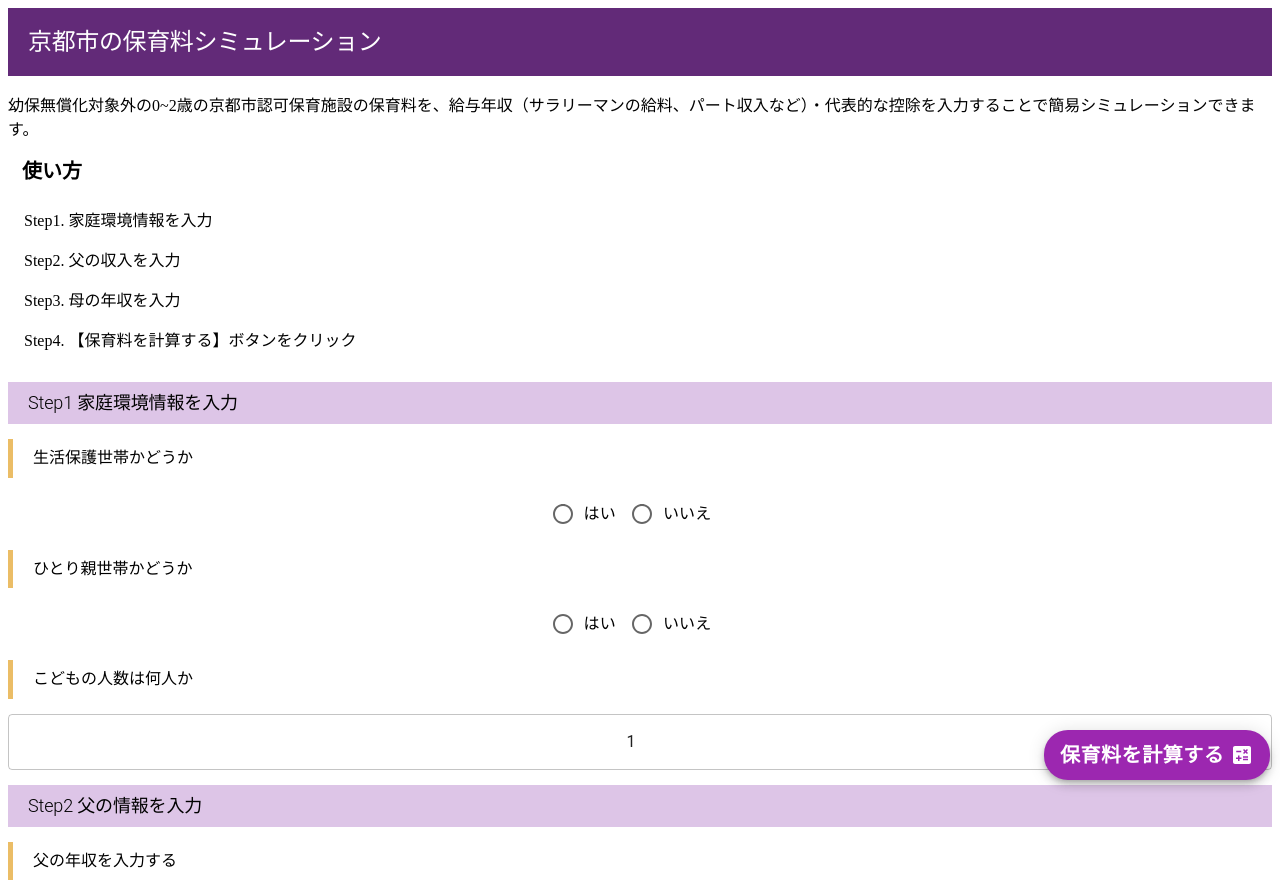
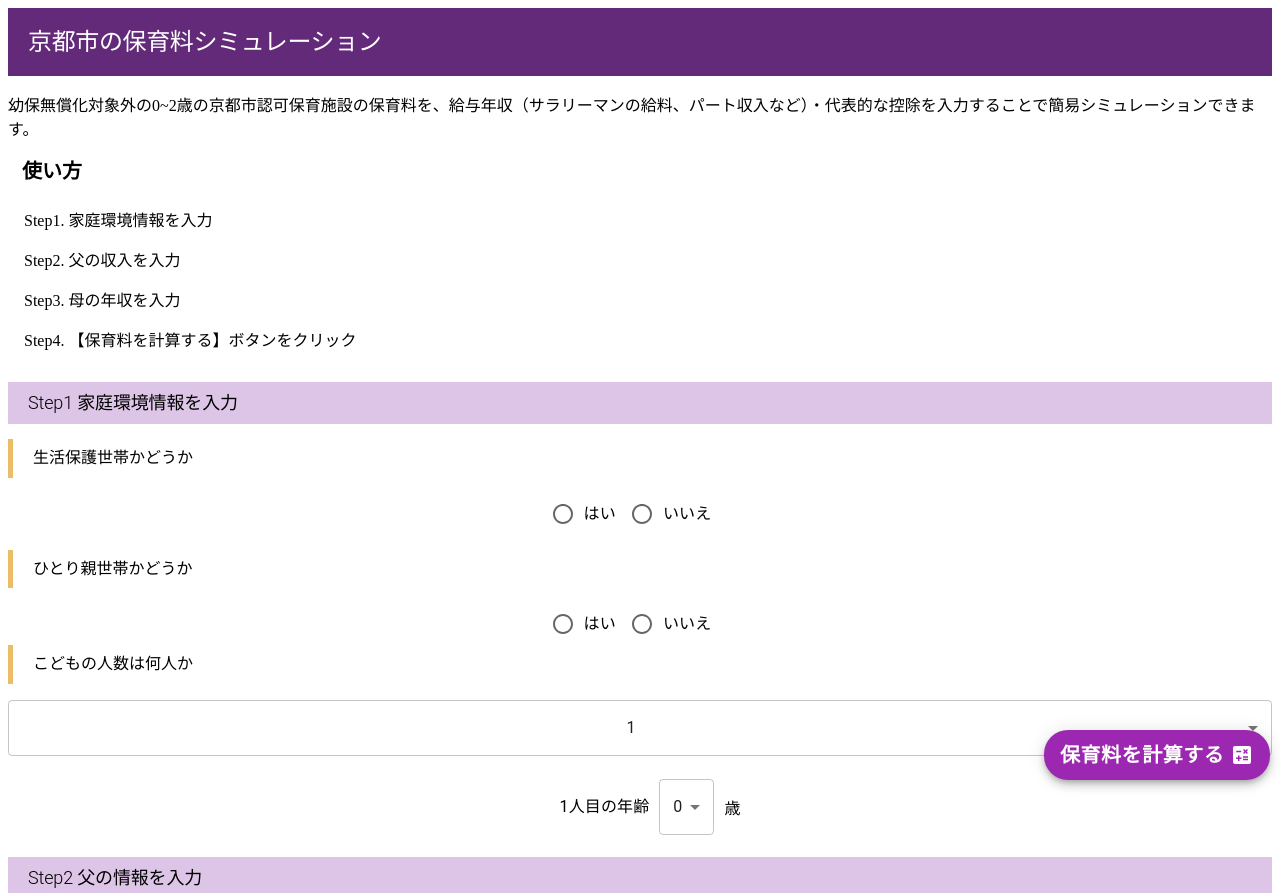
Before and after one commit to pistachiyoda/kyotocity-nursery-fee-simulator-v2, a React (Create React App) app: page / in a window 1280 px wide. Shown: the top 893 px of the page. Built offline with nearby package versions, Linux system fonts and the light colour scheme.

Commit message:
#10 子供の人数とそれぞれの年齢の入力とstateでの管理を実装した。

```diff
--- a/src/App.tsx
+++ b/src/App.tsx
@@ -14,6 +14,7 @@ import { layerSpecifierModel } from "./models/layerSpecifierModel";
 import { InputInfo } from "./models/inputModel/inputInfoModel";
 import { RadioInputInfo } from "./components/RadioInputlnfo";
 import { SelectInputInfo } from "./components/SelectInputInfo";
+import { InputAge } from "./components/InputAge";
 
 function App() {
   const [inputInfo, setInputInfo] = useState<InputInfo>({
@@ -21,6 +22,7 @@ function App() {
       isWelfareHousehold: false,
       isSingleParentHousehold: false,
       numberOfChildren: 1,
+      ageOfChildren: [0],
     },
     individualInfoInputList: [{ employmentIncome: 0 }, { employmentIncome: 0 }],
   });
@@ -60,12 +62,25 @@ function App() {
     setInputInfo(newInputInfo);
   };
 
-  const numberOfChildrenRange = [1, 2, 3, 4];
+  const numberOfChildrenRange = [1, 2, 3];
 
   const onNumberOfChildrenChange = (val: number) => {
     const generalInfo = {
       ...inputInfo.generalInfo,
       numberOfChildren: val,
+      ageOfChildren: Array(val).fill(0),
+    };
+    const newInputInfo = { ...inputInfo, generalInfo };
+    console.log(newInputInfo);
+    setInputInfo(newInputInfo);
+  };
+
+  const onAgeOfChildrenChange = (val: number, index: number) => {
+    const ages = inputInfo.generalInfo.ageOfChildren;
+    ages[index] = val;
+    const generalInfo = {
+      ...inputInfo.generalInfo,
+      ageOfChildren: ages,
     };
     const newInputInfo = { ...inputInfo, generalInfo };
     console.log(newInputInfo);
@@ -103,6 +118,7 @@ function App() {
     const income = latestOutput[0].income;
     const layer = layerSpecifier.specifyLayer(familyCityTax, income, inputInfo);
     setLayer(layer);
+    // 各子供の年齢と家庭情報->2歳以下の子供の人数分の配列に
     setNurseryFee_a(layerSpecifier.specifyNurseryFee(layer)[0]);
     setNurseryFee_b(layerSpecifier.specifyNurseryFee(layer)[1]);
     setNurseryFee_c(layerSpecifier.specifyNurseryFee(layer)[2]);
@@ -160,12 +176,24 @@ function App() {
           onChange={onIsSingleParentHouseholdChange}
           subtitle={"ひとり親世帯かどうか"}
         />
+        <Stack spacing={2}>
           <SelectInputInfo
             onChange={onNumberOfChildrenChange}
             values={numberOfChildrenRange}
             subtitle={"こどもの人数は何人か"}
             currentValue={inputInfo.generalInfo.numberOfChildren}
           />
+          {Array.from({ length: inputInfo.generalInfo.numberOfChildren }).map(
+            (_, index) => (
+              <InputAge
+                onChange={onAgeOfChildrenChange}
+                key={index}
+                index={index}
+                currentVal={inputInfo.generalInfo.ageOfChildren[index]}
+              ></InputAge>
+            )
+          )}
+        </Stack>
         <StepTitle>Step2 父の情報を入力</StepTitle>
         <InputIncome
           onChange={onIndividualInfoChange}
--- /dev/null
+++ b/src/components/InputAge.tsx
@@ -0,0 +1,40 @@
+import React from "react";
+import { Box, FormControl, MenuItem, Select } from "@mui/material";
+import { ItemName } from "./ItemName";
+
+export const InputAge: React.FC<{
+  currentVal: number;
+  index: number;
+  onChange: (val: number, index: number) => void;
+}> = ({ onChange, currentVal, index }) => {
+  const ages = [
+    0, 1, 2, 3, 4, 5, 6, 7, 8, 9, 10, 11, 12, 13, 14, 15, 16, 17, 18,
+  ];
+  return (
+    <>
+      <Box
+        sx={{
+          display: "flex",
+          justifyContent: "center",
+          alignItems: "center",
+        }}
+      >
+        <ItemName>{index + 1}人目の年齢</ItemName>
+        <FormControl>
+          <Select
+            value={currentVal}
+            onChange={(event) => onChange(Number(event.target.value), index)}
+            sx={{ marginRight: "10px" }}
+          >
+            {ages.map((val) => (
+              <MenuItem key={val} value={val}>
+                {val}
+              </MenuItem>
+            ))}
+          </Select>
+        </FormControl>
+        <span>歳</span>
+      </Box>
+    </>
+  );
+};
--- /dev/null
+++ b/src/components/ItemName.tsx
@@ -0,0 +1,20 @@
+import { Typography } from "@mui/material";
+import React from "react";
+
+export const ItemName: React.FC<{ children: React.ReactNode }> = ({
+  children,
+}) => {
+  return (
+    <Typography
+      variant="h4"
+      sx={{
+        padding: "10px 10px 10px 20px",
+        margin: "15px 0px",
+        fontSize: "16px",
+        textAlign: "left",
+      }}
+    >
+      {children}
+    </Typography>
+  );
+};
--- a/src/models/inputModel/generalInfoInput.ts
+++ b/src/models/inputModel/generalInfoInput.ts
@@ -4,4 +4,5 @@ export type GeneralInfoInput = {
   isWelfareHousehold: boolean;
   isSingleParentHousehold: boolean | Family;
   numberOfChildren: number;
+  ageOfChildren: number[];
 };
```
Also changed, not shown: 2 other files (tests, documents, lock files or other folders). Lines whose indentation alone changed are shown as unchanged.
